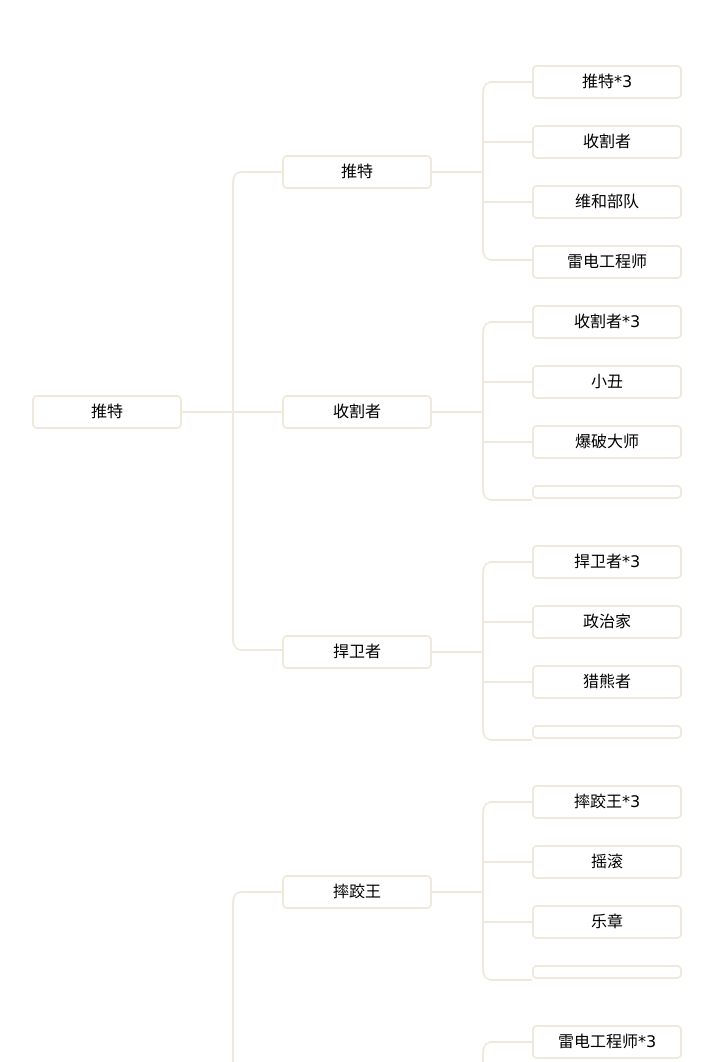
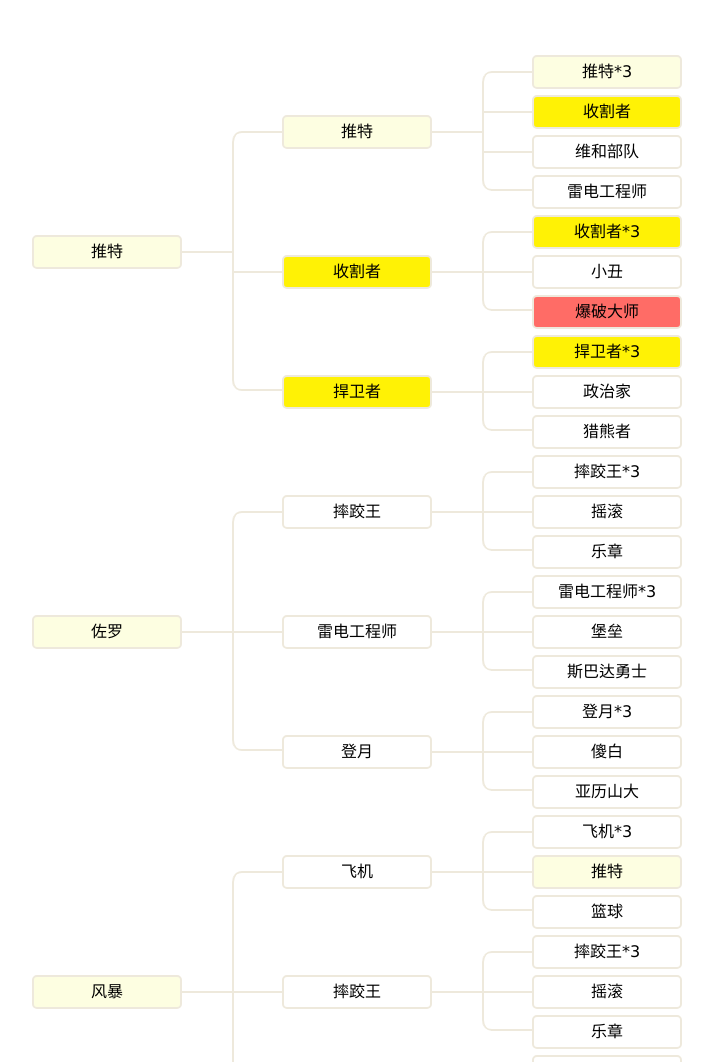
Before and after one commit to yinrong/game-clone-info, a plain HTML site: page index.html in a window 1280 px wide. Shown: the top 1062 px of the page, without its empty margins (18-731 px from the left). Drawn offline with Linux system fonts and the light colour scheme.

Commit message:
add all data

```diff
--- /dev/null
+++ b/g_color.js
@@ -0,0 +1,54 @@
+;(function() {
+
+let txt = `
+
+#FDFEE1
+推特
+佐罗 风暴
+
+
+#FFF205
+捍卫者
+收割者
+
+
+#FF6C66
+猪女 蛇女
+爆破大师
+
+
+#A7FF66
+奥利
+猎魔
+
+
+#E77713
+大汉
+
+
+
+#10B4C1
+范海辛 武皇帝
+
+
+`
+
+g_color = {}
+
+let cur_color = null
+txt
+    .split('\n')
+    .map(l => l.trim())
+    .forEach( (l) => {
+        if (l.length === 0) {
+            cur_color = null
+            return
+        }
+        if (cur_color === null) {
+            cur_color = l
+            return
+        }
+        l.split(/ +/).forEach(z => g_color[z] = cur_color)
+    })
+
+})()
--- /dev/null
+++ b/g_date.js
@@ -0,0 +1,90 @@
+;(function() {
+
+
+/* level:
+   .3 红
+   .2 黄
+   .1 紫
+*/
+let txt = `
+
+7-25
+蝎子.3
+梵高.1
+梵高.2
+黑豹猎手.2
+
+8-22
+小红帽.3
+吕布.1
+吕布.2
+阴阳师.2
+
+
+9-19
+灯神.3
+莫扎特.1
+莫扎特.2
+演说家.2
+
+10.17
+海王
+高斯.1
+高斯.2
+拉格纳.2
+
+11.14
+赫尔墨斯
+布狄卡.1
+布狄卡.2
+高斯.2
+
+
+12.12
+玉藻前.3
+犯罪打击者.1
+犯罪打击者.2
+吕布.2
+
+
+1.9
+美杜莎.3
+西楚霸王.1
+西楚霸王.2
+梵高.2
+
+
+2.6
+莫里亚蒂.3
+查理曼.1
+查理曼.2
+西楚霸王.2
+
+
+
+
+
+`
+
+/*
+*/
+
+g_date = {}
+
+let cur_date = null
+txt
+    .split('\n')
+    .map(l => l.trim())
+    .forEach( (l) => {
+        if (l.length === 0) {
+            cur_date = null
+            return
+        }
+        if (cur_date === null) {
+            cur_date = l
+            return
+        }
+        g_date[l] = cur_date
+    })
+
+})()
--- a/g_hero.js
+++ b/g_hero.js
@@ -83,7 +83,7 @@ let txt = `
                 cur_k = cells[0]
                 reds[cur_k] = []
             }
-            reds[cur_k].push(cells.slice(1))
+            reds[cur_k].push(cells.slice(1).filter(x => x.length > 0))
         })
 
     /* target format:
@@ -111,20 +111,25 @@ let txt = `
     */
     console.log(reds)
 
-    g_hero = {}
+    g_hero = []
     for (let red in reds) {
         let d = {}
         d.label = red
+        d.level = 3
         d.children = []
         for (let yellow_purples of reds[red]) {
+            let z = {
+                label: yellow_purples[0],
+                level: 2,
+            }
             let purples = yellow_purples.slice(1)
-                .map(x => { return {label: x} })
-            d.children.push({
-                label: yellow_purples[0],
-                children: purples,
-            })
+                .map(x => ({label: x, level: 1}) )
+            if (purples.length > 0) {
+                z.children = purples
+            }
+            d.children.push(z)
         }
-        g_hero[red] = d
+        g_hero.push(d)
     }
     console.log(g_hero)
 
--- a/index.html
+++ b/index.html
@@ -5,6 +5,8 @@
         <link rel="stylesheet" href="style.css"/>
         <script src="jquery.js"></script>
         <script src="g_hero.js"></script>
+        <script src="g_color.js"></script>
+        <script src="g_date.js"></script>
     </head>
     <body>
         <script>
@@ -19,13 +21,25 @@ function draw(parent, data) {
             entry = $('<div class="entry"/>')
                 .appendTo(parent)
         }
-    let label = $('<span class="label"/>')
+    let label = $('<div class="label"/>')
         .html(data.label)
         .appendTo(entry)
-        let attr = ATTR[data.label]
-        if (attr) {
-            label.css('background-color', attr.bgcolor)
-        }
+
+    // exclude *N from hero name
+    let hero_name = data.label.replace(/\*\d+$/, '')
+
+    if (g_color[hero_name]) {
+        label.css('background-color', g_color[hero_name])
+    }
+
+    let mydate = g_date[hero_name + '.' + data.level]
+    if (mydate) {
+        let foot = $('<div class="foot"/>')
+            .html(mydate)
+            .appendTo(label)
+    }
+
+
     if (!data.children) {
         return
     }
@@ -36,15 +50,9 @@ function draw(parent, data) {
         }
 }
 
-let ATTR = {
-    c1: {
-        bgcolor: 'yellow',
-    },
-}
-
 $(() => {
-    for (let h in g_hero) {
-        draw(null, g_hero[h])
+    for (let h of g_hero) {
+        draw(null, h)
     }
 })
         </script>
--- a/style.css
+++ b/style.css
@@ -37,7 +37,7 @@ body {
 
 .entry {
   position: relative;
-  min-height: 60px;
+  min-height: 40px;
 }
 .entry:before {
   content: "";
@@ -101,3 +101,22 @@ body {
   top: 50%;
   margin-top: -15px;
 }
+
+.foot {
+    background-image: url(award.png);
+    background-size: 20px;
+    background-repeat: no-repeat;
+    background-position-x: 80px;
+    background-origin: content-box;
+    padding-right: 20px;
+    position: absolute;
+    z-index: 10;
+    right: 0;
+    bottom: 0;
+    height: 15px;
+    width: 100px;
+    text-align: right;
+    font-size: 12px;
+    color: red;
+    font-weight: 600;
+}
```
Also changed, not shown: award.csv (deleted, +0 -10 lines).
